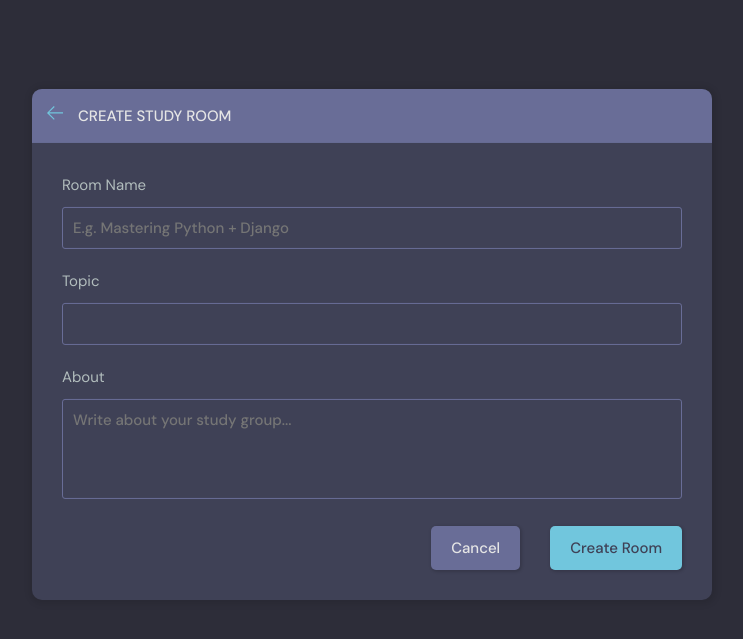
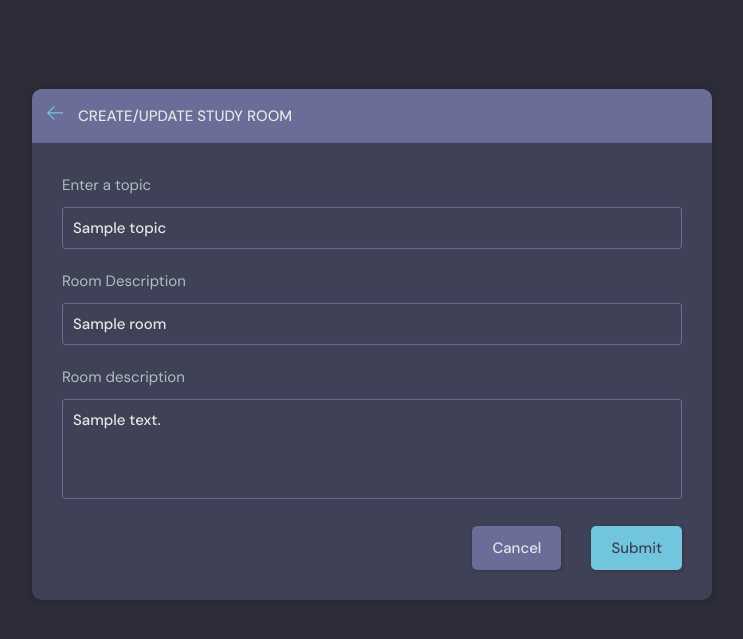
Before and after one commit to ochoaFranco/djangoProject, a Django app: page /update-room/1/ in a window 1280 px wide. Shown: the part 76-715 px from the top of the page, without its empty margins (268-1011 px from the left). Run offline with Django 5.2, Linux system fonts and the light colour scheme; a user stored in the database is signed in; tables that the repository leaves empty hold one stand-in row (values such as "Sample post").

Commit message:
creating and editing functionality was added

```diff
--- a/base/templates/base/room_form.html
+++ b/base/templates/base/room_form.html
@@ -5,7 +5,7 @@
     <div class="layout__box">
       <div class="layout__boxHeader">
         <div class="layout__boxTitle">
-          <a href="index.html">
+          <a href="{% url 'home' %}">
             <svg
               version="1.1"
               xmlns="http://www.w3.org/2000/svg"
@@ -19,22 +19,42 @@
               ></path>
             </svg>
           </a>
-          <h3>Create Study Room</h3>
+          <h3>Create/Update Study Room</h3>
         </div>
       </div>
       <div class="layout__body">
-        <form class="form" action="#">
+        <form class="form" action="" method="post">
+          {% csrf_token %}
+
           <div class="form__group">
-            <label for="room_name">Room Name</label>
+            <label for="room_topic">Enter a topic</label>
             <input
-              id="room_name"
-              name="room_name"
+              required
               type="text"
-              placeholder="E.g. Mastering Python + Django"
+              value="{{room.topic.name}}"
+              name="topic"
+              list="topic-list"
             />
+            <datalist id="topic-list">
+              <select name="" id="room_topic">
+                {% for topic in topics %}
+                <option value="{{topic.name}}">{{topic.name}}</option>
+                {% endfor %}
+              </select>
+            </datalist>
           </div>
 
           <div class="form__group">
+            <label for="room_name">Room Description</label>
+            {{form.name}}
+          </div>
+
+          <div class="form__group">
+            <label for="room_name">Room description</label>
+            {{form.description}}
+          </div>
+
+          <!-- <div class="form__group">
             <label for="room_topic">Topic</label>
             <input
               required
@@ -50,19 +70,11 @@
                 <option value="Django">Django</option>
               </select>
             </datalist>
-          </div>
+          </div> -->
 
-          <div class="form__group">
-            <label for="room_about">About</label>
-            <textarea
-              name="room_about"
-              id="room_about"
-              placeholder="Write about your study group..."
-            ></textarea>
-          </div>
           <div class="form__action">
             <a class="btn btn--dark" href="index.html">Cancel</a>
-            <button class="btn btn--main" type="submit">Create Room</button>
+            <button class="btn btn--main" type="submit">Submit</button>
           </div>
         </form>
       </div>
--- a/base/views.py
+++ b/base/views.py
@@ -111,15 +111,21 @@ def userProfile(request, pk):
 @login_required(login_url='login')
 def createRoom(request):
     form = RoomForm()
+    topics = Topic.objects.all()
     if request.method == 'POST':
-        form = RoomForm(request.POST)
-        if form.is_valid():
-            room = form.save(commit=False) # gives you the room's instance
-            room.host = request.user
-            room.save()
-            return redirect('home')
+        topic_name = request.POST.get('topic')
+        topic, created = Topic.objects.get_or_create(name=topic_name) #it gets or create what was passed as the topic.
 
-    context = {'form': form}
+        Room.objects.create(
+            host=request.user,
+            topic=topic,
+            name=request.POST.get('name'),
+            description=request.POST.get('description'),
+        )
+
+        return redirect('home')
+
+    context = {'form': form, 'topics':topics}
     return render(request, 'base/room_form.html', context)
 
 
@@ -127,17 +133,24 @@ def createRoom(request):
 def updateRoom(request, pk):
     room = Room.objects.get(id=pk)
     form = RoomForm(instance=room)
+    topics = Topic.objects.all()
 
     if request.user != room.host:
         return HttpResponse('You are not allowed here!!')
 
 
     if request.method =='POST':
+        topic_name = request.POST.get('topic')
+        topic, created = Topic.objects.get_or_create(name=topic_name) #it gets or create what was passed as the topic.
         form = RoomForm(request.POST, instance=room) #it's updating only this room instance
-        if form.is_valid():
-            form.save()
-            return redirect('home')
-    context = {'form': form}
+        room.name = request.POST.get('name')
+        room.topic = topic
+        room.description = request.POST.get('description')
+        room.save()
+        return redirect('home')
+
+
+    context = {'form': form, 'topics':topics, 'room': room}
     return render(request, 'base/room_form.html', context)
 
 
```
